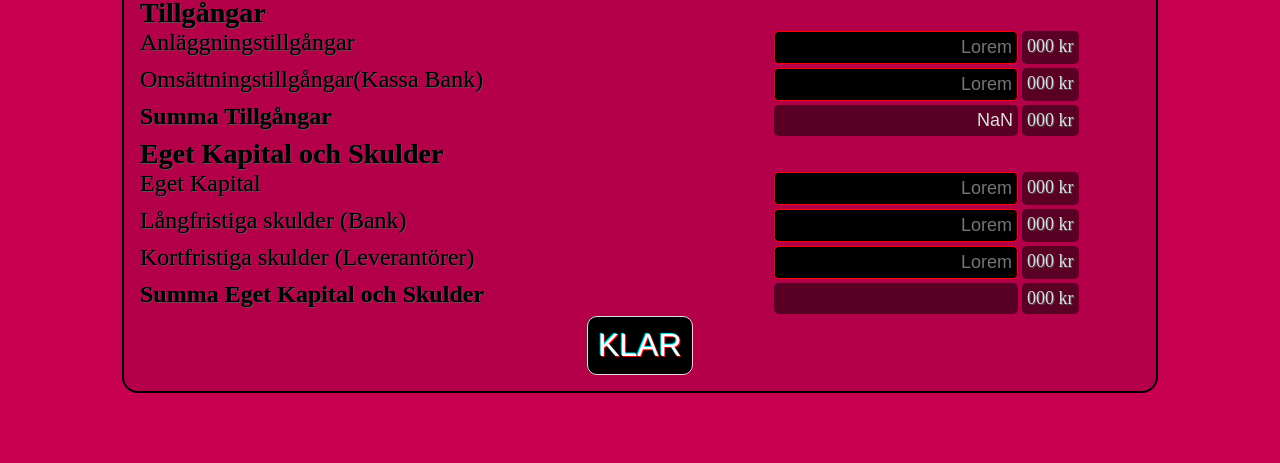
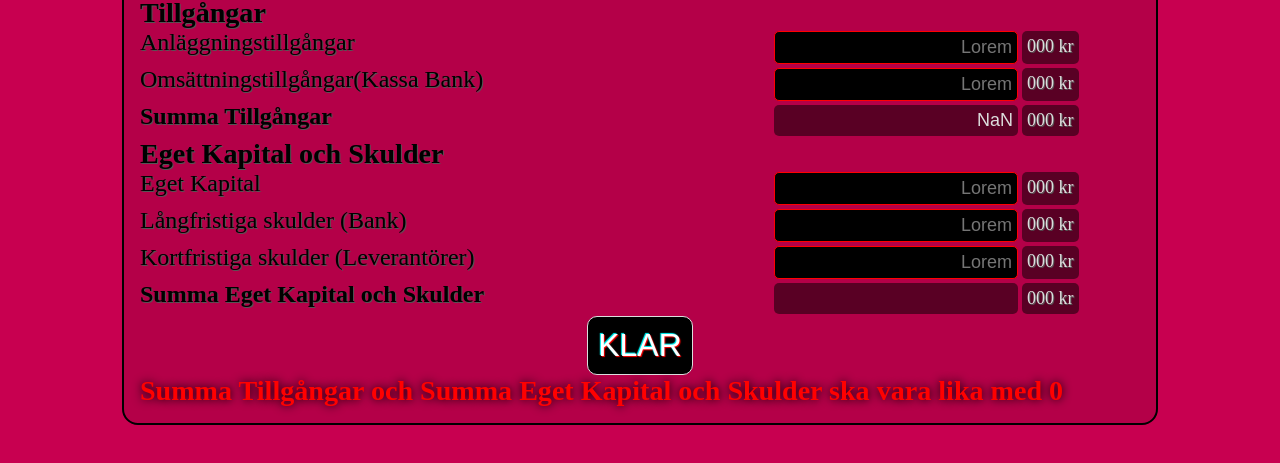
Before and after one commit to Kronofogden2/TDQ, a plain HTML site: page index.html in a window 1280 px wide. Both pictures are taken after a click on the button "KLAR". Shown: the part 217-680 px from the top of the page. Drawn offline with Linux system fonts and the light colour scheme.

Commit message:
ADD: Error detection for inputs that don't add up

```diff
--- a/script.js
+++ b/script.js
@@ -3,6 +3,8 @@ let content = document.querySelector(".content");
 let chapterData = [];
 
 let år = 1;
+
+let errorMessage = document.createElement("h3");
 
 let buttonÅr0 = document.querySelector("#år0");
 buttonÅr0.addEventListener("click", function () {
@@ -12,7 +14,6 @@ buttonÅr0.addEventListener("click", function () {
     }
     else {
         anläggningstillgångar.classList.remove("error");
-        anläggningstillgångar.disabled = true;
         anläggningstillgångar.value = parseInt(anläggningstillgångar.value);
     }
     let omsättningstillgångar = document.querySelector("#OmsättningstillgångarÅr0");
@@ -21,7 +22,6 @@ buttonÅr0.addEventListener("click", function () {
     }
     else {
         omsättningstillgångar.classList.remove("error");
-        omsättningstillgångar.disabled = true;
         omsättningstillgångar.value = parseInt(omsättningstillgångar.value);
     }
     document.querySelector("#SummaTillgångarÅr0").value = parseInt(anläggningstillgångar.value) + parseInt(omsättningstillgångar.value);
@@ -32,7 +32,6 @@ buttonÅr0.addEventListener("click", function () {
     }
     else {
         egetkapital.classList.remove("error");
-        egetkapital.disabled = true;
         egetkapital.value = parseInt(egetkapital.value);
     }
     let långfristigaskulder = document.querySelector("#LångfristigaSkulderÅr0");
@@ -41,7 +40,6 @@ buttonÅr0.addEventListener("click", function () {
     }
     else {
         långfristigaskulder.classList.remove("error");
-        långfristigaskulder.disabled = true;
         långfristigaskulder.value = parseInt(långfristigaskulder.value);
     }
     let kortfristigaskulder = document.querySelector("#KortfristigaSkulderÅr0");
@@ -50,11 +48,11 @@ buttonÅr0.addEventListener("click", function () {
     }
     else {
         kortfristigaskulder.classList.remove("error");
-        kortfristigaskulder.disabled = true;
         kortfristigaskulder.value = parseInt(kortfristigaskulder.value);
     }
 
-    if (!isNaN(parseInt(egetkapital.value) + parseInt(långfristigaskulder.value) + parseInt(kortfristigaskulder.value))) {
+
+    if (!isNaN(parseInt(egetkapital.value) + parseInt(långfristigaskulder.value) + parseInt(kortfristigaskulder.value)) && parseInt(egetkapital.value) + parseInt(långfristigaskulder.value) + parseInt(kortfristigaskulder.value) == parseInt(anläggningstillgångar.value) + parseInt(omsättningstillgångar.value)) {
         document.querySelector("#SummaEgetKapitalOchSkulderÅr0").value = parseInt(egetkapital.value) + parseInt(långfristigaskulder.value) + parseInt(kortfristigaskulder.value);
         buttonÅr0.remove();
         chapterData.push({
@@ -64,7 +62,22 @@ buttonÅr0.addEventListener("click", function () {
             långfristiga_skulder: parseInt(långfristigaskulder.value),
             kortfristiga_skulder: parseInt(kortfristigaskulder.value)
         });
+        anläggningstillgångar.disabled = true;
+        omsättningstillgångar.disabled = true;
+        egetkapital.disabled = true;
+        långfristigaskulder.disabled = true;
+        kortfristigaskulder.disabled = true;
+        errorMessage.remove();
         createChapter();
+    }
+    else
+    {
+        console.warn("Summa Tillgångar och Summa Eget Kapital och Skulder ska vara lika med 0");
+        errorMessage.innerText = "Summa Tillgångar och Summa Eget Kapital och Skulder ska vara lika med 0";
+        errorMessage.id = "errorMessage";
+        errorMessage.classList.add("error");
+        document.querySelector(".chapter").append(errorMessage);
+
     }
 
 });
@@ -73,7 +86,7 @@ buttonÅr0.addEventListener("click", function () {
 function createChapter() {
     let chapter = document.createElement("div");
     chapter.classList.add("chapter");
-    chapter.innerHTML = `<h2>Resultaträkning${år}</h2>`;
+    chapter.innerHTML = `<h2>Resultaträkning År ${år}</h2>`;
 
     let grid = document.createElement("div");
     grid.classList.add("input-grid");
--- a/style.css
+++ b/style.css
@@ -99,3 +99,8 @@ div.input-grid button:hover {
     color: red;
     border: 1px solid red;
 }
+
+h3.error {
+    border: none;
+    text-shadow: 0px 0px 10px black;
+}
```
